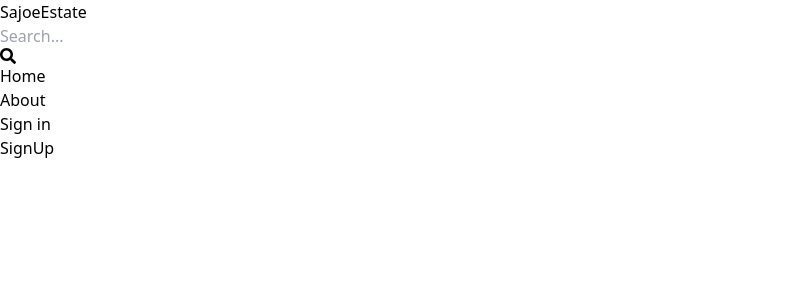
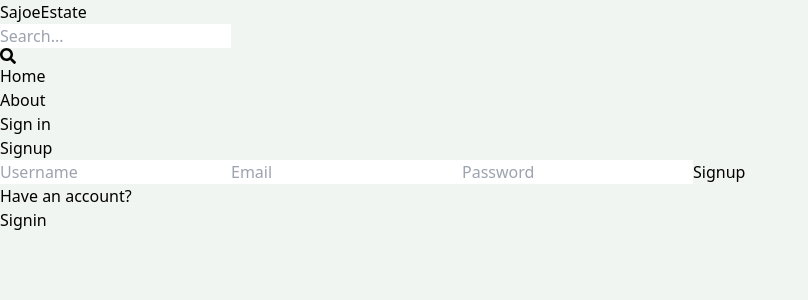
Before and after one commit to Joshuamadu4/estate_marketing_app, a React (Vite) app in the folder client/: page /sign-up in a window 1280 px wide. Shown: the top 300 px of the page, without its empty margins (0-808 px from the left). Built offline with nearby package versions, Linux system fonts and the light colour scheme.

Commit message:
Completing Signup page UI

```diff
--- a/client/src/index.css
+++ b/client/src/index.css
@@ -1,3 +1,7 @@
 @tailwind base;
 @tailwind components;
 @tailwind utilities;
+
+body{
+    background-color: rgb(241, 245, 241);
+}
--- a/client/src/pages/SignUp.jsx
+++ b/client/src/pages/SignUp.jsx
@@ -1,7 +1,25 @@
-import React from 'react'
+import { Link } from "react-router-dom"
 
 export default function SignUp() {
   return (
-    <div>SignUp</div>
+    <div className='p-3 max-w-lg  mx-auto'>
+      <h1 className='text-3xl text-center text-semibold my-7'> Signup </h1>
+      <form className='flex flex-col gap-5'>
+        <input type="text" placeholder='Username' className='border p-3 rounded-lg'  id='username'/>
+        <input type="email" placeholder='Email' className='border p-3 rounded-lg'  id='email'/>
+        <input type="password" placeholder='Password' className='border p-3 rounded-lg'  id='password'/>
+
+        <button className='bg-slate-500 text-white p-3 rounded-lg uppercase hover:bg-orange-300 disabled:opacity-80'>Signup</button>
+
+      </form>
+      <div className="flex gap-2 mt-5">
+        <p>
+          Have an account?
+        </p>
+        <Link to={"/sign-in"}>
+          <span className="text-blue-700 text-bold">Signin</span>
+        </Link>
+      </div>
+    </div>
   )
 }
```
